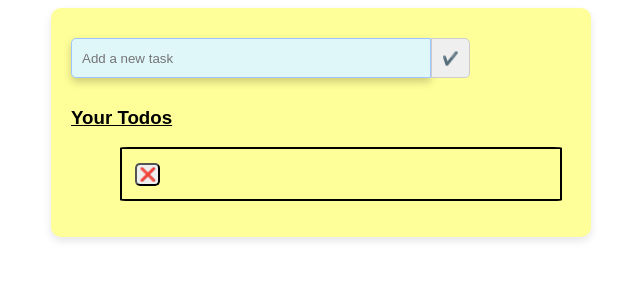
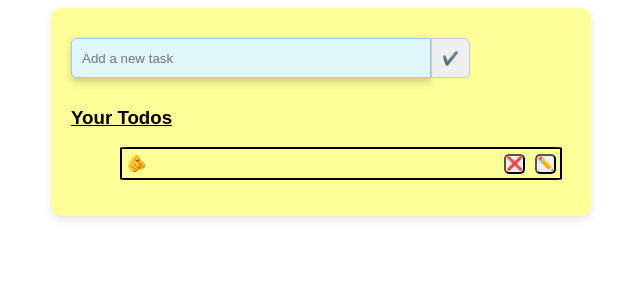
Before and after one commit to ezParth/Todo-app, a React (Vite) app: page / in a window 1280 px wide. Both pictures are taken after a click on the button "✔️". Shown: the top 300 px of the page, without its empty margins (319-959 px from the left). Built offline with nearby package versions, Linux system fonts and the light colour scheme.

Commit message:
Edit btn 1

```diff
--- a/src/components/TaskList.jsx
+++ b/src/components/TaskList.jsx
@@ -10,6 +10,10 @@ function TaskList() {
     localStorage.setItem("tasks", JSON.stringify(updatedTasks));
   };
 
+  const handleEdit = (id) => {
+
+  }
+
   return (
     <div>
       <h3>Your Todos</h3>
@@ -17,10 +21,15 @@ function TaskList() {
         <ul>
           {tasks.map((task) => (
             <li key={task.id} id="list">
-              {task.task}
-              <button id="delete-btn" onClick={() => handleDelete(task.id)}>
-                ❌
-              </button>
+              <span>🫵 {task.task}</span>
+              <div className="button-container">
+                <button id="delete-btn" onClick={() => handleDelete(task.id)}>
+                  ❌
+                </button>
+                <button id="edit-btn" onClick={() => handleEdit(task.id)}>
+                  ✏️
+                </button>
+              </div>
             </li>
           ))}
         </ul>
--- a/src/index.css
+++ b/src/index.css
@@ -97,9 +97,14 @@
   box-shadow: 0 4px 8px rgba(0, 0, 0, 0.2);
 }
 
+.button-container{
+  display: flex;
+  gap: 10px;
+}
+
 #delete-btn{
   padding: 0.5%;
-  margin: 2%;
+  margin-right: 0%;
   box-shadow: #000;
   border-radius: 5px;
   cursor: pointer;
@@ -110,6 +115,22 @@
   background-color: #fcaaaa; /* Darker red on hover */
   transition: 0.3s;
 }
+
+#edit-btn{
+  padding: 0.5%;
+  margin-right: 0%;
+  box-shadow: #000;
+  border-radius: 5px;
+  cursor: pointer;
+  transition: #c8f7ea 0.1 ease;
+}
+
+#edit-btn:hover {
+  background-color: #c8f7ea; /* Darker red on hover */
+  transition: 0.3s;
+}
+
+
 
 h3{
   font-family: sans-serif;
```
Also changed, not shown: src/components/TextEditor.jsx (added).
